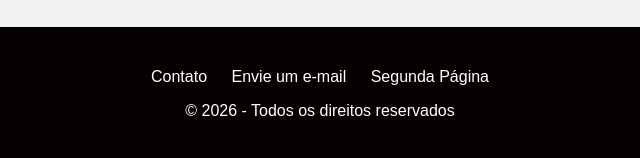
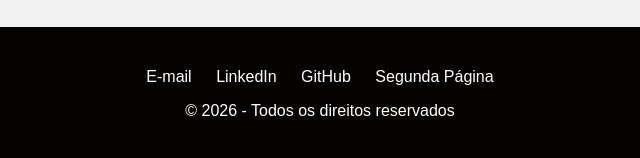
Before and after one commit to wagnerodri/portfolio-wagner-rodrigo, a plain HTML site: page index.html in a window 1280 px wide. Shown: the part 2476-2634 px from the top of the page, 320-960 px from the left. Drawn offline with Linux system fonts and the light colour scheme.

Commit message:
Adiciona contatos ao rodape do portfolio

```diff
--- a/index.html
+++ b/index.html
@@ -201,11 +201,21 @@
         <img src="img/logo.dev1.png" alt="Logo do portfólio">
     </div>
 
-        <ul>
-            <li><a href="tel:1192322222">Contato</a></li>
-            <li><a href="mailto:warodri1@gmail.com">Envie um e-mail</a></li>
-            <li><a href="pagina2.html">Segunda Página</a></li>
-        </ul>
+
+<ul>
+    <li><a href="mailto:warodri1@gmail.com">E-mail</a></li>
+    <li>
+        <a href="https://www.linkedin.com/in/wagner-rodrigo-0b940b261/"
+           target="_blank"
+           rel="noopener noreferrer">LinkedIn</a>
+    </li>
+    <li>
+        <a href="https://github.com/wagnerodri"
+           target="_blank"
+           rel="noopener noreferrer">GitHub</a>
+    </li>
+    <li><a href="pagina2.html">Segunda Página</a></li>
+</ul>
 
         <p>&copy; 2026 - Todos os direitos reservados</p>
     </footer>
```
